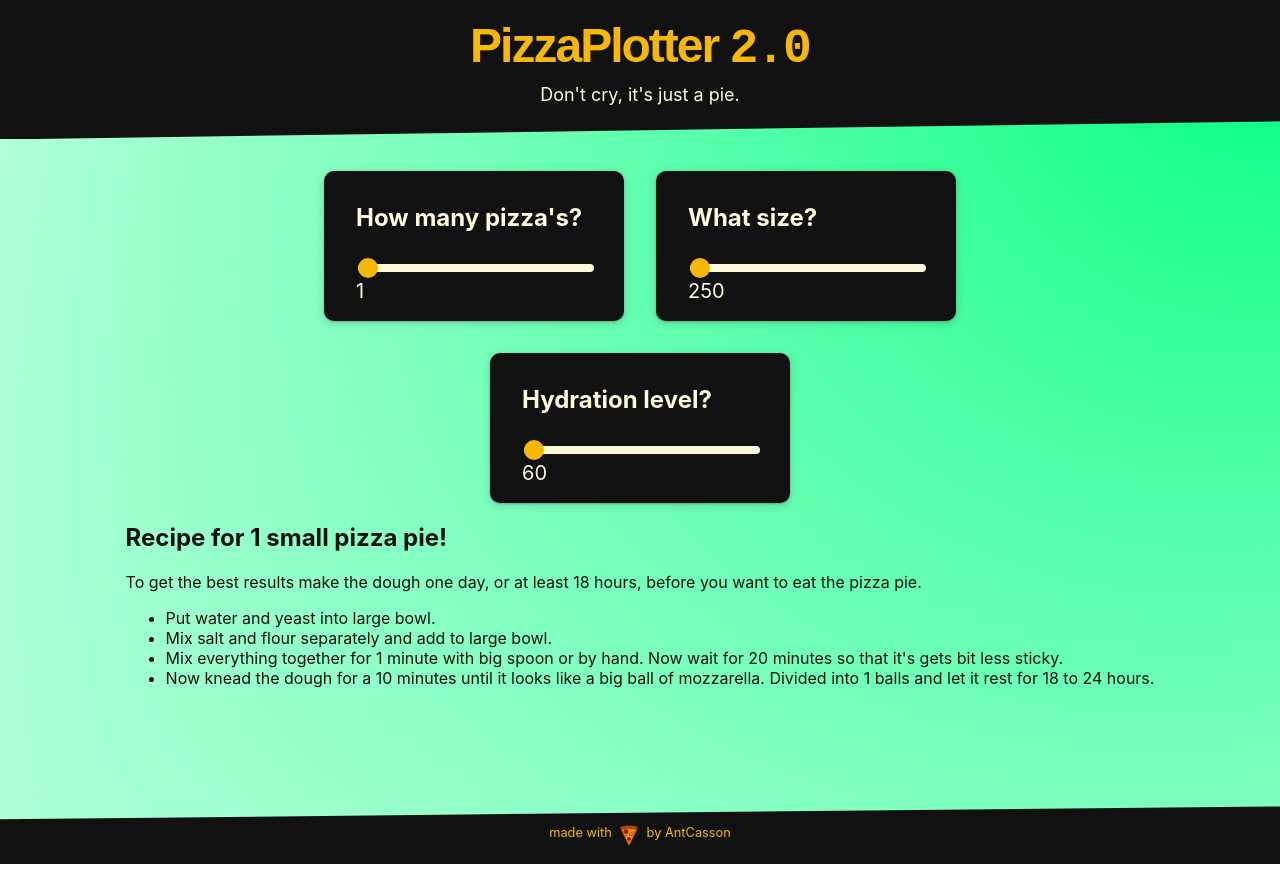
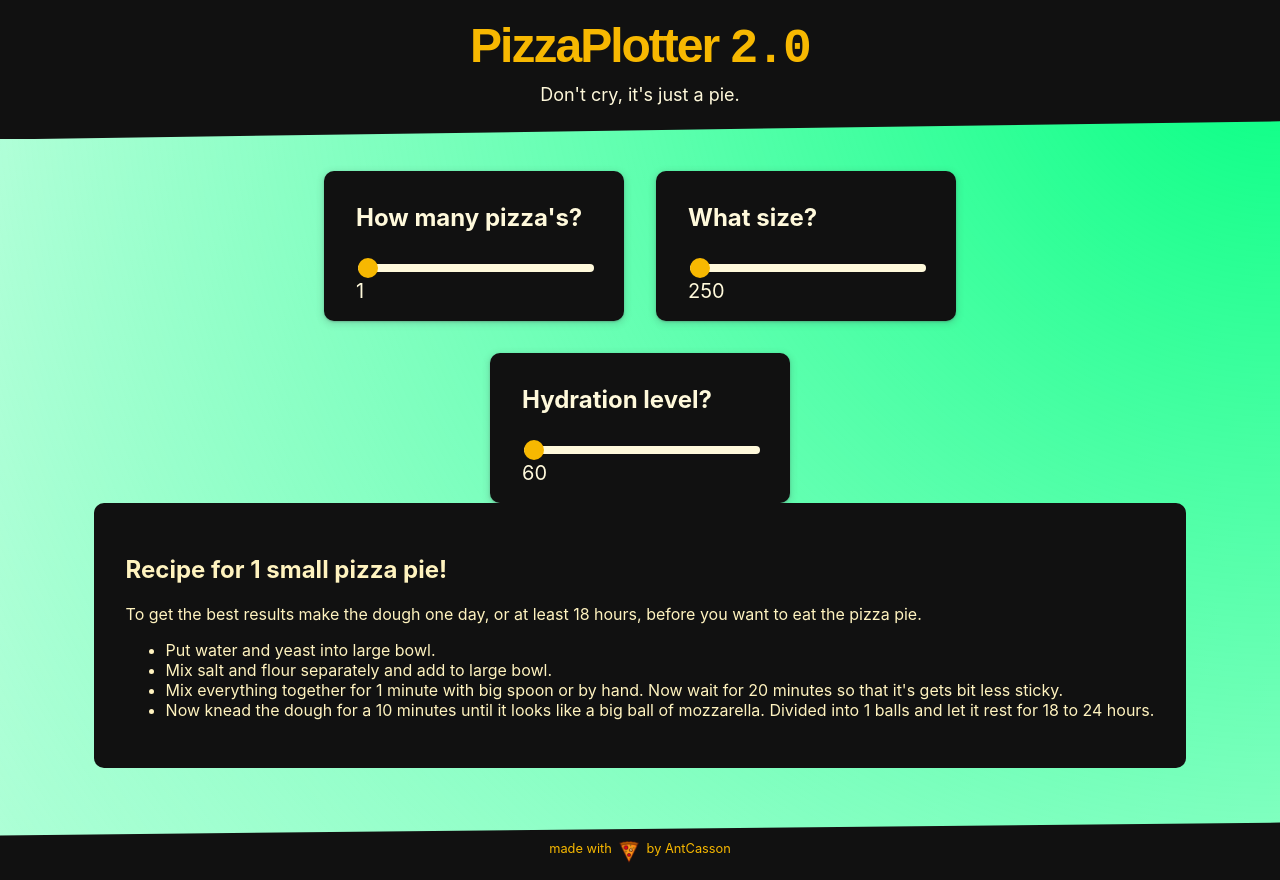
Before and after one commit to AntCasson/perfecto-pizza, a Next.js app: page / in a window 1280 px wide. Built offline with nearby package versions, Linux system fonts and the light colour scheme.

Commit message:
Changed global font and styled recipe wrapper

```diff
--- a/styles/Home.module.css
+++ b/styles/Home.module.css
@@ -12,7 +12,7 @@
 }
 
 .main {
-  height: 100vh;
+  min-height: 100vh;
   flex: 1;
   display: flex;
   flex-direction: column;
@@ -93,6 +93,7 @@
 .description {
   color: var(--light-clr);
   text-align: center;
+  animation: var(--animation-fade-in) forwards;
 }
 
 .textAccent {
@@ -122,7 +123,7 @@
 }
 
 .card {
-  padding: 2em;
+  padding: var(--size-fluid-3);
   text-align: left;
   color: var(--light-clr);
   min-width: 300px;
@@ -131,7 +132,7 @@
   height: 150px;
   text-decoration: none;
   background-color: var(--dark-clr);
-  border-radius: 10px;
+  border-radius: 0.625rem;
   transition: color 0.15s ease, border-color 0.15s ease;
   box-shadow: rgba(60, 64, 67, 0.3) 0px 1px 2px 0px,
     rgba(60, 64, 67, 0.15) 0px 2px 6px 2px;
@@ -197,3 +198,13 @@
   border-radius: 50%;
   cursor: pointer;
 }
+
+/* recipe css */
+
+.recipe__wrapper {
+  margin-bottom: 3em;
+  background-color: var(--dark-clr);
+  color: var(--yellow-1);
+  border-radius: 0.625rem;
+  padding: var(--size-fluid-3);
+}
```
